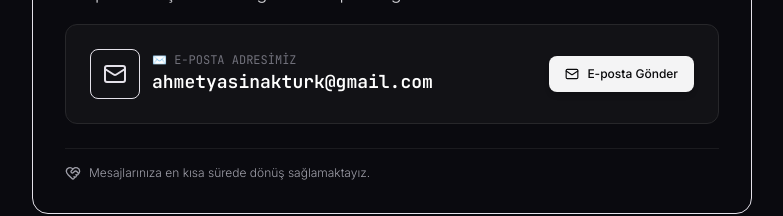
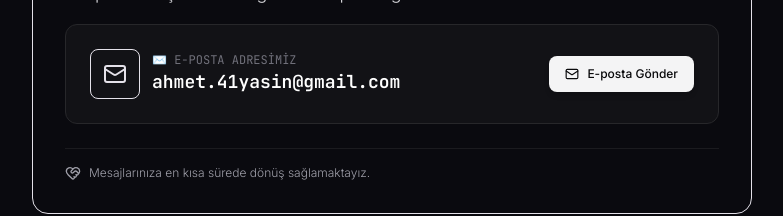
Before and after one commit to ahmetyasinaktrkoseakut-ui/web-sitem, a Next.js app: page /destek in a window 1280 px wide. Shown: the part 386-602 px from the top of the page, without its empty margins (248-1031 px from the left). Built offline with nearby package versions, Linux system fonts and the light colour scheme; no server answers.

Commit message:
Fix: Destek sayfasindaki e-posta adresi ahmet.41yasin@gmail.com olarak duzeltildi

```diff
--- a/src/app/destek/page.tsx
+++ b/src/app/destek/page.tsx
@@ -76,15 +76,15 @@ export default function DestekPage() {
                     <div>
                       <span className="text-xs text-zinc-500 font-mono block uppercase">✉️ E-posta Adresimiz</span>
                       <a
-                        href="mailto:ahmetyasinakturk@gmail.com"
+                        href="mailto:ahmet.41yasin@gmail.com"
                         className="text-base sm:text-lg font-mono text-white hover:text-accent-purple transition-colors font-semibold"
                       >
-                        ahmetyasinakturk@gmail.com
+                        ahmet.41yasin@gmail.com
                       </a>
                     </div>
                   </div>
                   <a
-                    href="mailto:ahmetyasinakturk@gmail.com"
+                    href="mailto:ahmet.41yasin@gmail.com"
                     className="px-4 py-2.5 rounded-lg bg-zinc-100 hover:bg-zinc-200 text-zinc-950 text-xs font-medium transition-all text-center flex items-center justify-center gap-2 shadow-md"
                   >
                     <Mail className="w-3.5 h-3.5" />
```
